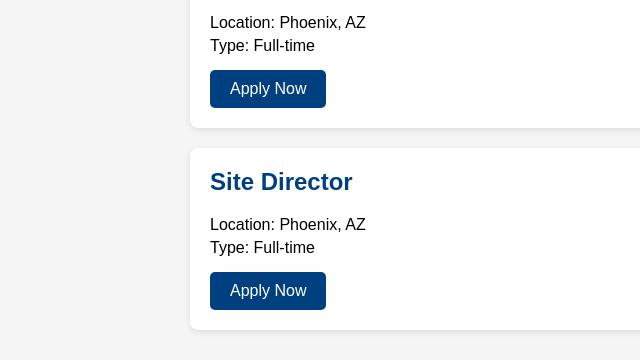
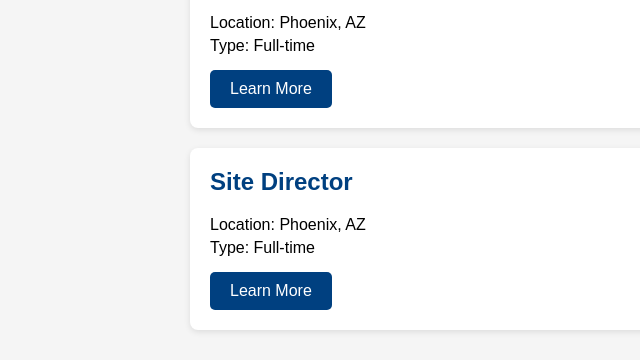
Before and after one commit to Rimayeh/career-page, a plain HTML site: page index.html in a window 1280 px wide. Shown: the part 381-741 px from the top of the page, 0-640 px from the left. Drawn offline with Linux system fonts and the light colour scheme.

Commit message:
Update index.html

```diff
--- a/index.html
+++ b/index.html
@@ -32,14 +32,14 @@
         <h2>Facility Manager</h2>
         <p>Location: Phoenix, AZ</p>
         <p>Type: Full-time</p>
-        <a class="apply-btn" href="#" target="_blank">Apply Now</a>
+        <a class="apply-btn" href="job-detail-facility.html" target="_blank">Learn More</a>
     </div>
 
     <div class="job">
         <h2>Site Director</h2>
         <p>Location: Phoenix, AZ</p>
         <p>Type: Full-time</p>
-        <a class="apply-btn" href="#" target="_blank">Apply Now</a>
+            <a class="apply-btn" href="job-detail-site.html" target="_blank">Learn More</a>
     </div>
 
     <!-- 可依需求增加更多職缺 -->
```
